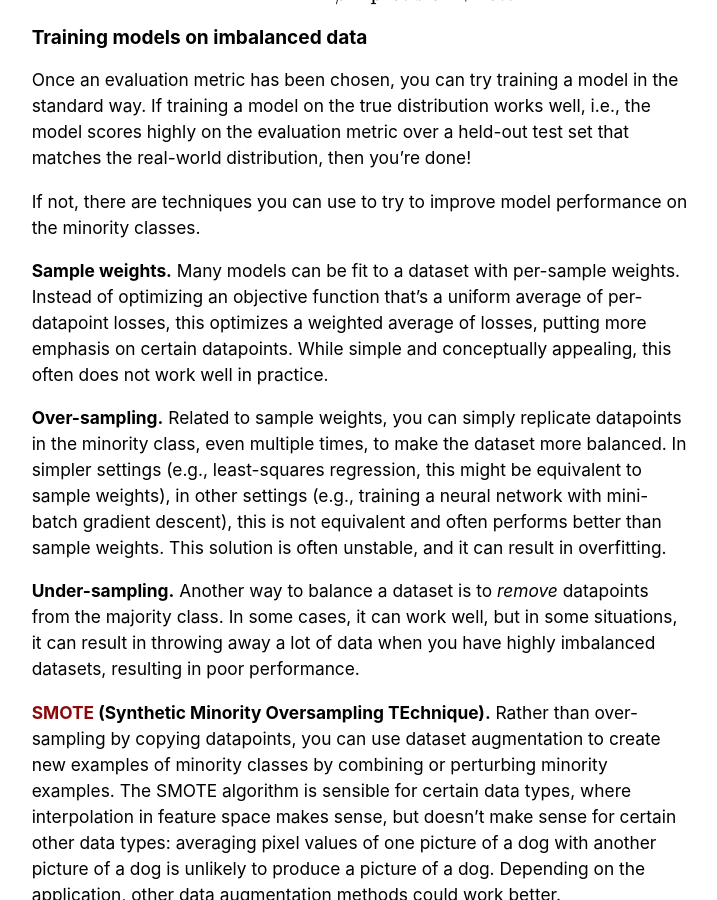
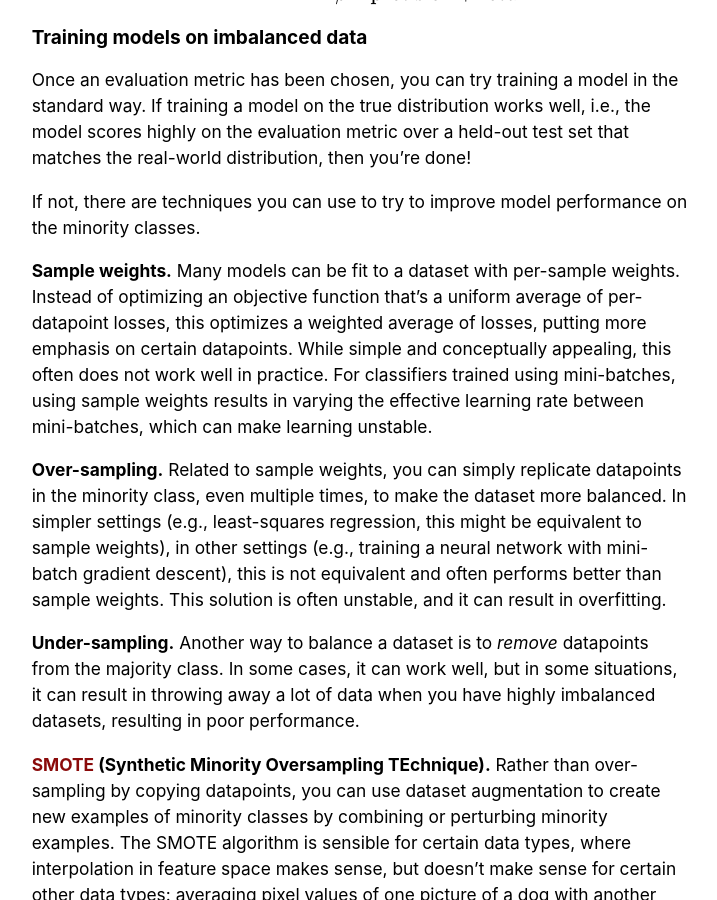
Before and after one commit to dcai-course/dcai-course, a Jekyll site: the page built from _lectures/imbalance-outliers-shift.md, in a window 1280 px wide and 900 px high, scrolled down 1521 px. Shown: the whole window, without its empty margins (279-996 px from the left). Built offline with Jekyll 4.4.1, drawn with Linux system fonts in a browser that asks for light colours.

Commit message:
Explain sample weights a bit more

```diff
--- a/_lectures/imbalance-outliers-shift.md
+++ b/_lectures/imbalance-outliers-shift.md
@@ -47,7 +47,7 @@ Once an evaluation metric has been chosen, you can try training a model in the s
 
 If not, there are techniques you can use to try to improve model performance on the minority classes.
 
-**Sample weights.** Many models can be fit to a dataset with per-sample weights. Instead of optimizing an objective function that's a uniform average of per-datapoint losses, this optimizes a weighted average of losses, putting more emphasis on certain datapoints. While simple and conceptually appealing, this often does not work well in practice.
+**Sample weights.** Many models can be fit to a dataset with per-sample weights. Instead of optimizing an objective function that's a uniform average of per-datapoint losses, this optimizes a weighted average of losses, putting more emphasis on certain datapoints. While simple and conceptually appealing, this often does not work well in practice. For classifiers trained using mini-batches, using sample weights results in varying the effective learning rate between mini-batches, which can make learning unstable.
 
 **Over-sampling.** Related to sample weights, you can simply replicate datapoints in the minority class, even multiple times, to make the dataset more balanced. In simpler settings (e.g., least-squares regression, this might be equivalent to sample weights), in other settings (e.g., training a neural network with mini-batch gradient descent), this is not equivalent and often performs better than sample weights. This solution is often unstable, and it can result in overfitting.
 
```
